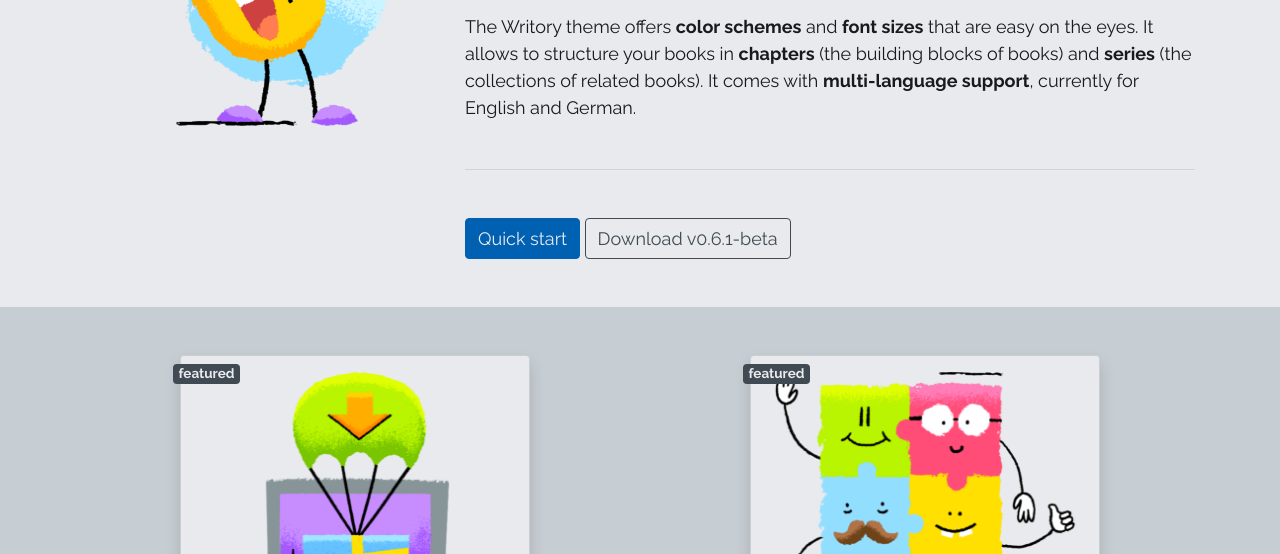
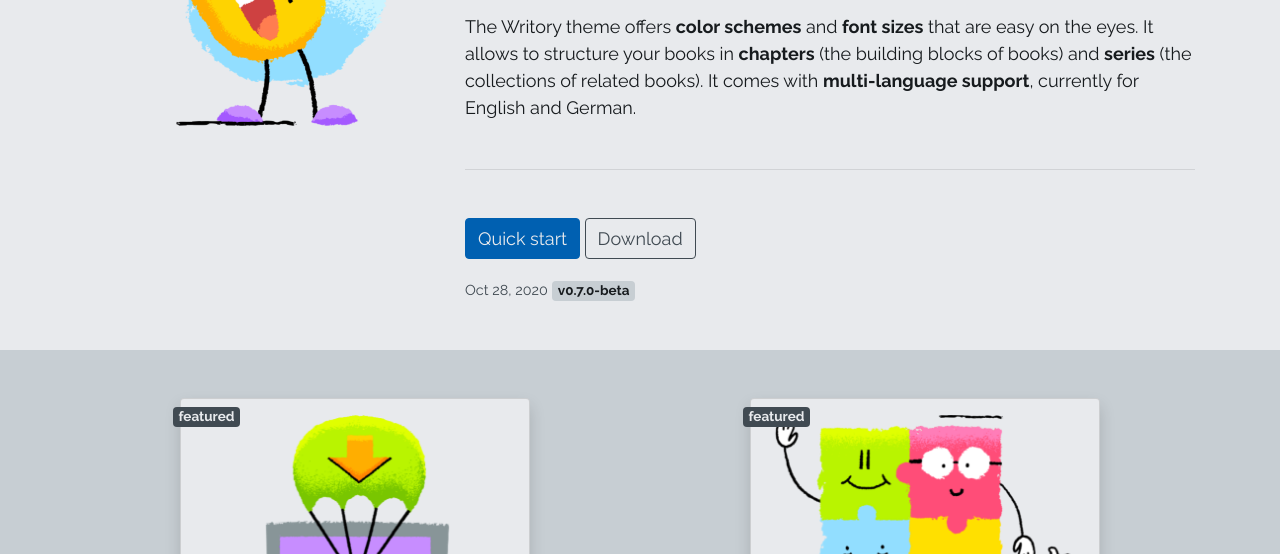
Before and after one commit to MichaelSchmidle/writory-hugo, a plain HTML site: page public/index.html in a window 1280 px wide. Shown: the part 546-1100 px from the top of the page. Drawn offline with nearby package versions, Linux system fonts and the light colour scheme; a web font is replaced by a local one.

Commit message:
Added publication date of latest release

```diff
--- a/public/index.html
+++ b/public/index.html
@@ -101,8 +101,10 @@
 <p>The Writory theme offers <strong>color schemes</strong> and <strong>font sizes</strong> that are easy on the eyes. It allows to structure your books in <strong>chapters</strong> (the building blocks of books) and <strong>series</strong> (the collections of related books). It comes with <strong>multi-language support</strong>, currently for English and German.</p>
 <hr>
 <p><a class="btn btn-primary" href="/books/getting-started/quick-start/">Quick start</a>
-<a class="btn btn-outline-secondary" href="https://github.com/MichaelSchmidle/writory-hugo-theme/releases/">Download
-v0.6.1-beta</a></p>
+<a class="btn btn-outline-secondary" href="https://github.com/MichaelSchmidle/writory-hugo-theme/releases/">Download</a></p>
+<p>
+<small class="text-muted">Oct 28, 2020</small>
+<span class="badge badge-light">v0.7.0-beta</span></p>
 
 
         </div>
```
Also changed, not shown: layouts/shortcodes/latest-release-date.html (added, +2 -0 lines), layouts/shortcodes/latest-release.html (+1 -1 lines), 1 other file.
